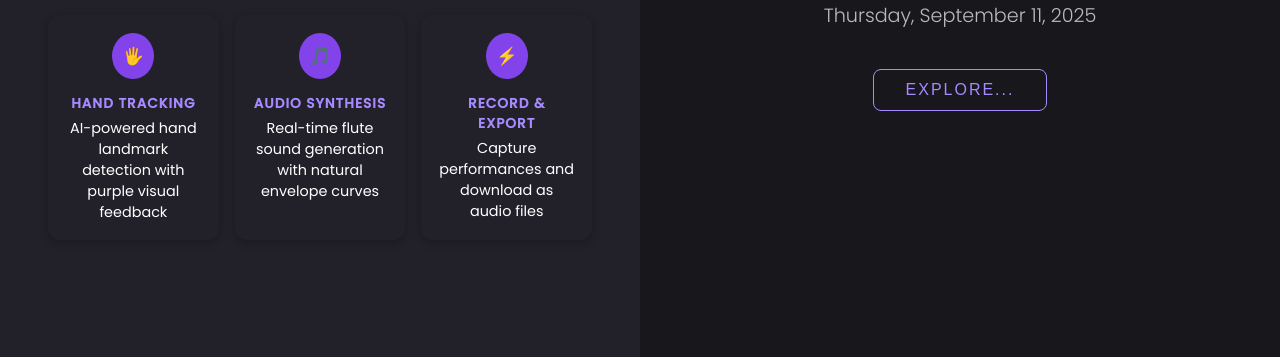
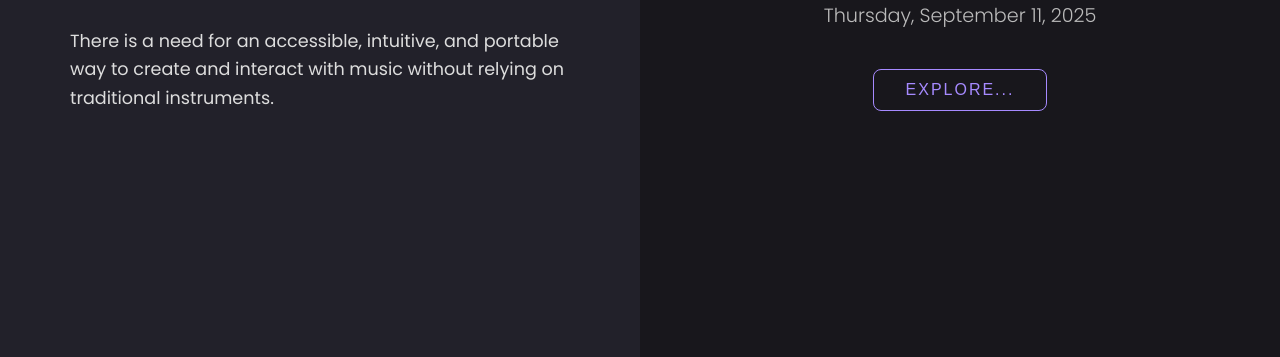
Before and after one commit to arcadegamer07/EchoKeys, a plain HTML site: page index.html in a window 1280 px wide. Shown: the part 443-800 px from the top of the page. Drawn offline with Linux system fonts and the light colour scheme.

Commit message:
Update index.html

```diff
--- a/index.html
+++ b/index.html
@@ -134,22 +134,7 @@
     with music without relying on traditional instruments.
   </div>
 
-  <!-- Feature Cards -->
-  <div class="features">
-    <div class="card small-card">
-      <span class="icon">🖐</span>
-      <h3>HAND TRACKING</h3>
-      <span>AI-powered hand landmark detection with purple visual feedback</span>
-    </div>
-    <div class="card small-card">
-      <span class="icon">🎵</span>
-      <h3>AUDIO SYNTHESIS</h3>
-      <span>Real-time flute sound generation with natural envelope curves</span>
-    </div>
-    <div class="card small-card">
-      <span class="icon">⚡</span>
-      <h3>RECORD & EXPORT</h3>
-      <span>Capture performances and download as audio files</span>
+
     </div>
   </div>
 </div>
```
